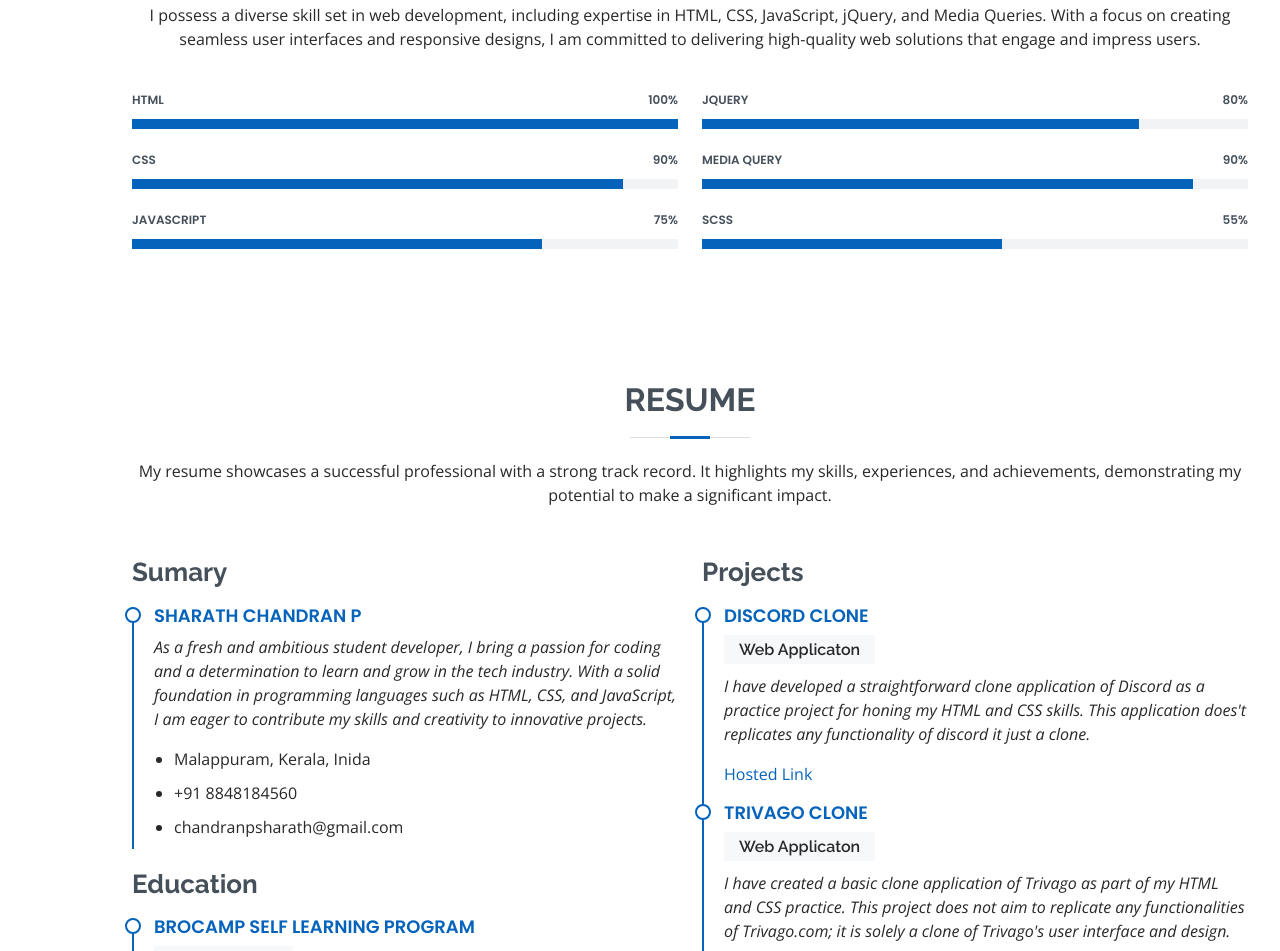
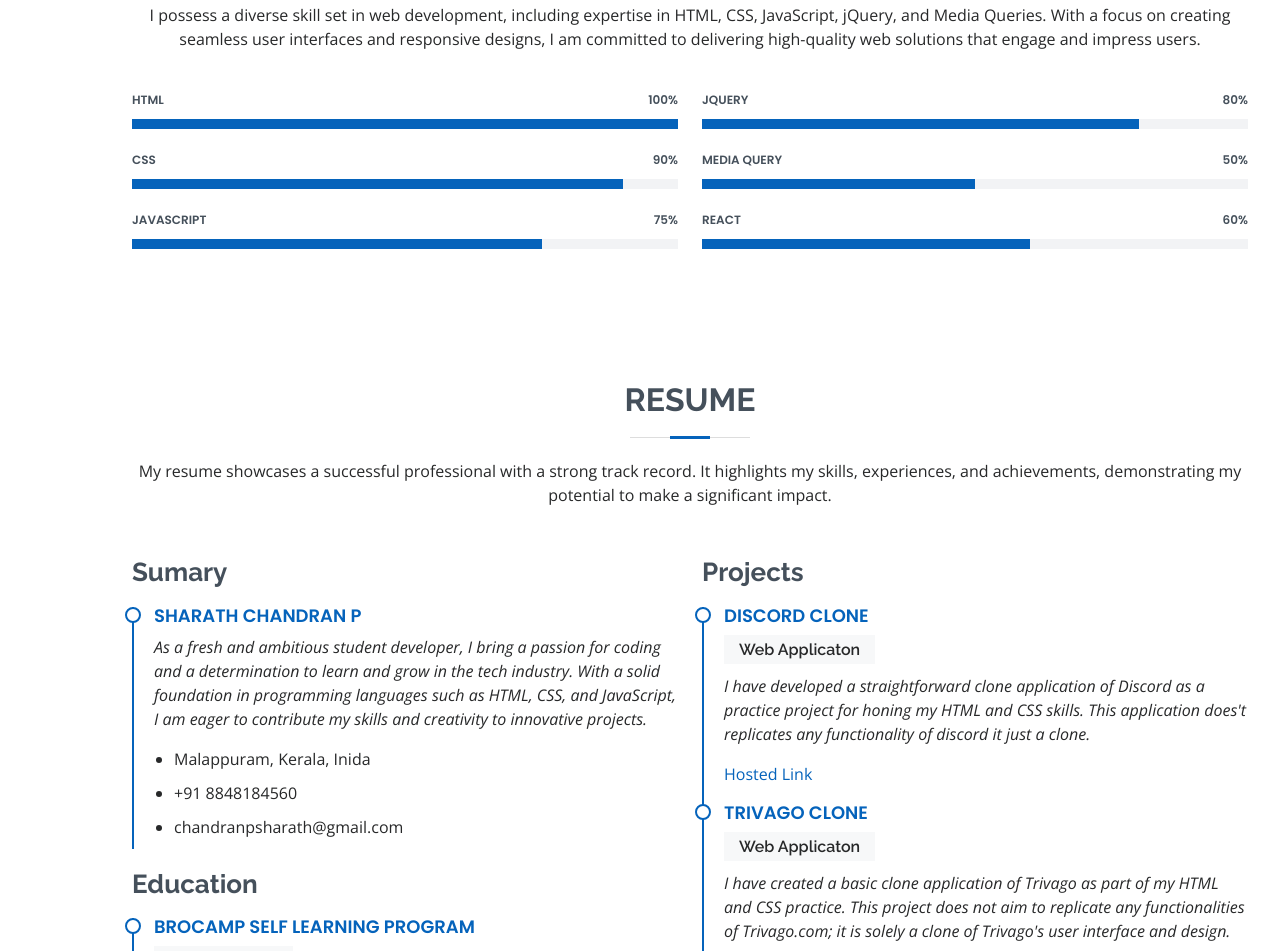
Before and after one commit to sharath-wq/personal-website, a plain HTML site: page index.html in a window 1280 px wide. Shown: the part 1587-2538 px from the top of the page. Drawn offline with nearby package versions, Linux system fonts and the light colour scheme.

Commit message:
skill updated

```diff
--- a/index.html
+++ b/index.html
@@ -162,16 +162,16 @@
             </div>
 
             <div class="progress">
-              <span class="skill">Media Query <i class="val">90%</i></span>
+              <span class="skill">Media Query <i class="val">50%</i></span>
               <div class="progress-bar-wrap">
-                <div class="progress-bar" role="progressbar" aria-valuenow="90" aria-valuemin="0" aria-valuemax="100"></div>
+                <div class="progress-bar" role="progressbar" aria-valuenow="50" aria-valuemin="0" aria-valuemax="100"></div>
               </div>
             </div>
 
             <div class="progress">
-              <span class="skill">scss <i class="val">55%</i></span>
+              <span class="skill">React <i class="val">60%</i></span>
               <div class="progress-bar-wrap">
-                <div class="progress-bar" role="progressbar" aria-valuenow="55" aria-valuemin="0" aria-valuemax="100"></div>
+                <div class="progress-bar" role="progressbar" aria-valuenow="60" aria-valuemin="0" aria-valuemax="100"></div>
               </div>
             </div>
 
```
